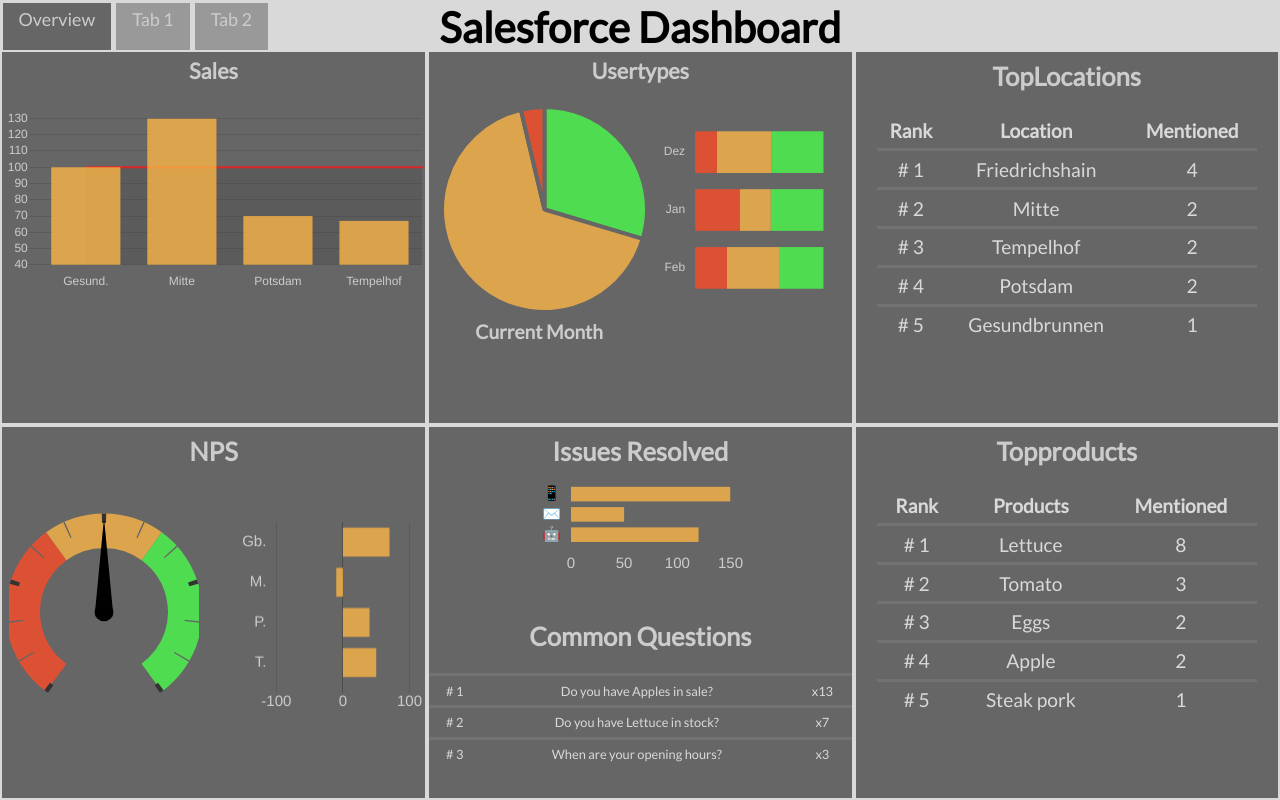
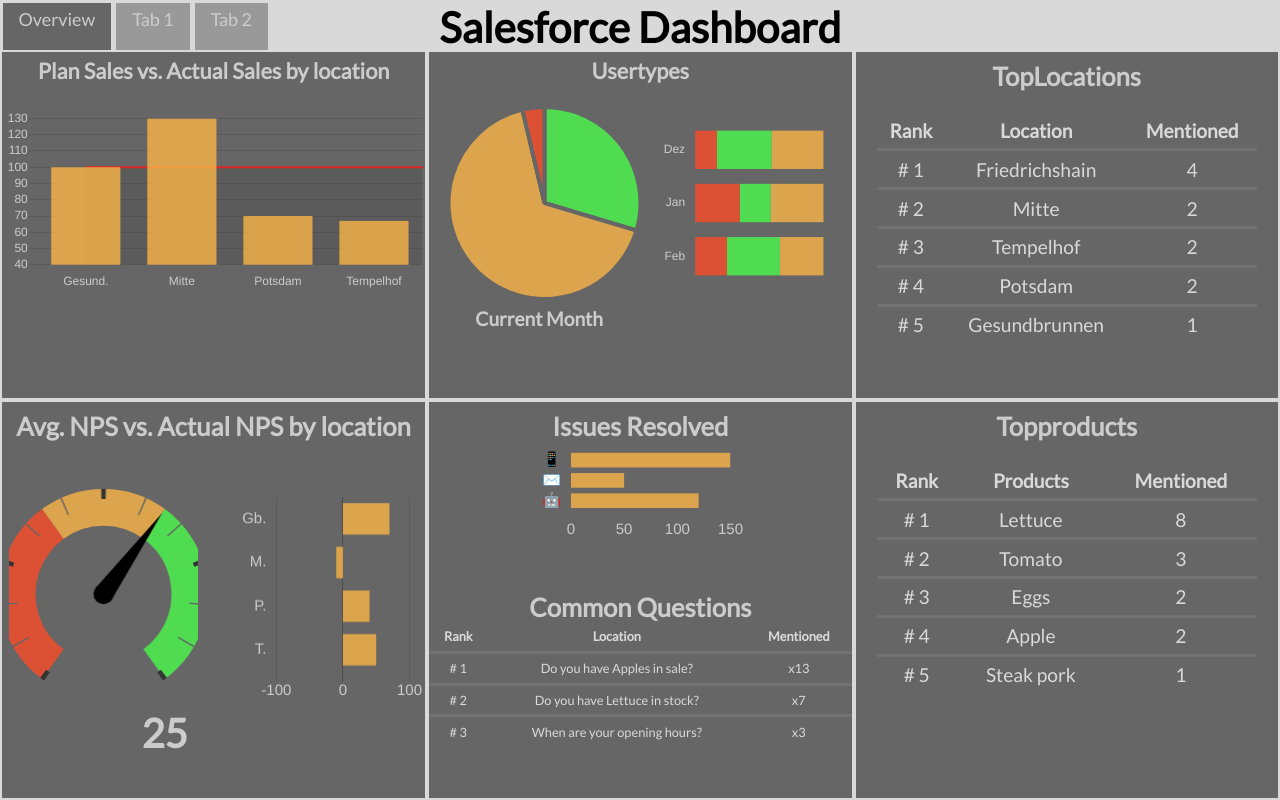
Before and after one commit to data-mining-code/dashboard-frontend, a Vue app: page / in a window 1280 px wide. Built offline with nearby package versions, Linux system fonts and the light colour scheme; no server answers.

Commit message:
changed a few titles, swaped colors, and made tables the same

```diff
--- a/src/components/Main.vue
+++ b/src/components/Main.vue
@@ -2,16 +2,17 @@
   <div class="main">
     <div class="sales">
       <div id="wrapperSales">
-        <h1>Sales</h1>
+        <h1>Plan Sales vs. Actual Sales by location</h1>
         <canvas id="salesBar"></canvas>
       </div>
     </div>
     <div class="nps">
       <h1 class="head">
-        <b>NPS</b>
+        <b>Avg. NPS vs. Actual NPS by location</b>
       </h1>
-      <div id="wrapperGauge" style="width:45%;height:85%; float: left; display:flex;justify-content:center;">
+      <div id="wrapperGauge" style="width:45%; height:85%; float: left; display:flex;justify-content:center; position: relative;">
         <canvas id="gaugeChart" style="width:100%;height:65%;margin-top:2.5vw;margin-left:1vw;"></canvas>
+        <p style="position: absolute; top: 253px; left: 133px; font-size: 40px;">25</p>
       </div>
       <div id="wrapperGauge" style="width:45%;height:85%; float: right;">
         <canvas id="horizontalNps" style="width:100%;height:65%;margin-top:3vw;padding-right:4%;"></canvas>
@@ -28,19 +29,20 @@
       </div>
     </div>
     <div class="issuesResolved">
-      <div id="wrapper" style="width:100%; height:50%;">
-        <h1 class="head" style="display:flex;justify-content:center;">
+      <div id="wrapper" style="width:100%; height:48%;">
+        <h1 class="head" style="display:flex;justify-content:center; padding-bottom: 0;">
           Issues Resolved
         </h1>
         <div style="width:50%;display:flex;margin:auto;">
           <canvas id="horizontalBar"></canvas>
         </div>
       </div>
-      <div id="wrapper" style="width:100%;height:50%;float:right;">
-        <h1 class="head" style="display:flex;justify-content:center;">
+      <div id="wrapper" style="width:100%;height:48%;float:right;">
+        <h1 class="head" style="display:flex; justify-content:center; padding:0;">
           <b>Common Questions</b>
         </h1>
-        <table id="ComQue">
+        <table id="ComQue" style="margin: 0;">
+          <tr id="first"><th>Rank</th><th>Location</th><th>Mentioned</th></tr>
           <tr v-for="(value, key, index) in data.question" :key="index" v-if="index < 3">
             <td># {{ index + 1 }}</td>
             <td>{{ value.string }}</td>
@@ -67,7 +69,6 @@
       <div class="topProducts" style="display:flex; justify-content:center;">
         <div id="wrapper" style="width:90%;height:75%;">
             <h1 class="head" style="display:flex; justify-content:center;">
-
               <b>Topproducts</b>
             </h1>
           <table id="topPro">
@@ -160,7 +161,7 @@
     this.createChart('salesBar', this.salesBarChart, [100, 130, 70, 67, 45, 43, 45, 90])
     this.createChart('userBarChart', this.userBarChart, [240, 490, 350])
     this.createChart('horizontalNps', this.horizontalNps, [70, -10, 40, 50])
-    this.createGaugeChart('gaugeChart', this.gaugeChart, [0])
+    this.createGaugeChart('gaugeChart', this.gaugeChart, [25])
     this.req()
     this.createChart('horizontalBar', this.horizontalBar, [this.data.stats.phone, this.data.stats.mail, this.data.stats.chatbot])
     this.createChart('userTypePie', this.pieChart, [this.data.user_type.pos.times, this.data.user_type.neu.times, this.data.user_type.neg.times])
@@ -174,7 +175,7 @@
 .main {
   display: grid;
   grid-template-columns: 1fr 1fr 1fr;
-  grid-template-rows: 1fr 1fr 1fr 1fr 1fr 1fr;
+  grid-template-rows: 1fr 1fr 0.8fr 1.2fr 1fr 1fr;
   color: #cccccc;
 }
 .sales, .nps, .issuesResolved, .userTypeBar, .userTypePie, .commonQuestions, .topLocations, .topProducts{
--- a/src/userBarChart.js
+++ b/src/userBarChart.js
@@ -8,10 +8,10 @@
         backgroundColor: 'rgba(250,75,40,.8)'
     },{
         data: [600, 340, 580],
-        backgroundColor: 'rgba(250, 181, 71, .8)'
+        backgroundColor: 'rgba(75,250,75,.8)'
     },{
         data: [570, 580, 480],
-        backgroundColor: 'rgba(75,250,75,.8)'
+        backgroundColor: 'rgba(250, 181, 71, .8)'
     }]
   },
 
```
